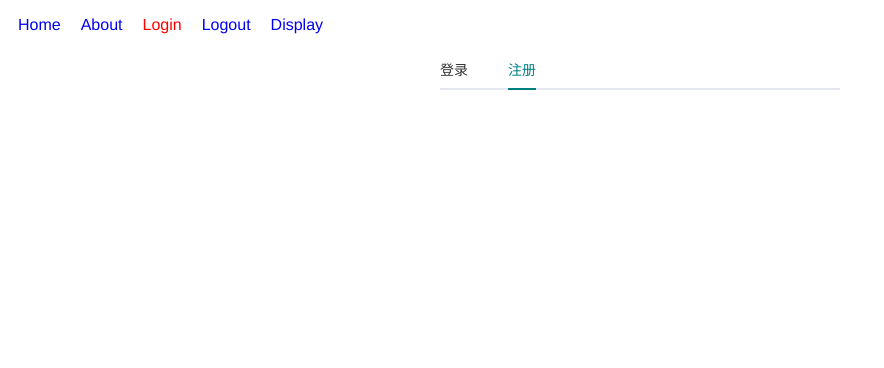
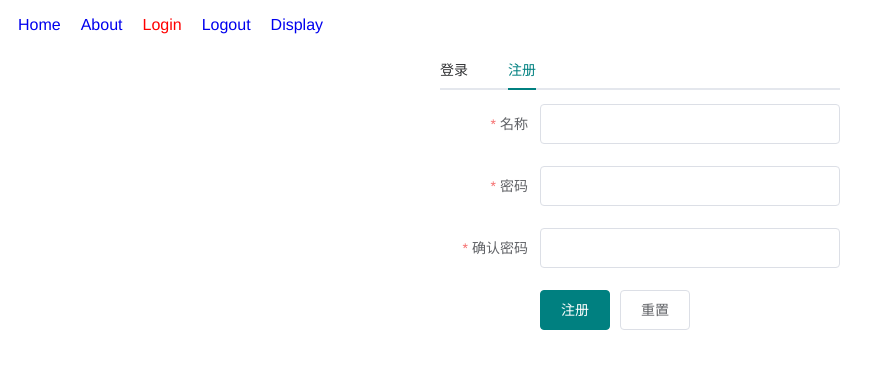
Before and after one commit to gittig11/vue-koa-blog, a Vue app: page /#/home in a window 1280 px wide. Both pictures are taken after a click on the tab "注册". Shown: the top 368 px of the page, without its empty margins (0-884 px from the left). Built offline with nearby package versions, Linux system fonts and the light colour scheme.

Commit message:
add Register.vue

```diff
--- a/src/axios.js
+++ b/src/axios.js
@@ -1,5 +1,5 @@
 import axios from 'axios'
-import router from './router'
+// import router from './router'
 // import store from './store'
 
 //创建axios实例
@@ -12,7 +12,7 @@ var instance = axios.create({
 //request拦截器
 instance.interceptors.request.use(
   config => {
-    // 登录后端的鉴权
+    // 登录后端 http://localhost:3000 的鉴权
     let token = window.localStorage.getItem('token');
     // console.log(token)
     if (token) {
@@ -33,12 +33,16 @@ instance.interceptors.response.use(
   error => {
     if (error.response) {
       switch (error.response.status) {
-        case 401:
+        case 401:  // auth不通过
           // store.dispatch('UserLogout'); //可能是token过期，清除它
-          router.replace({ //跳转到登录页面
+          alert("请先以管理员身份登录~");
+          /*router.replace({ //跳转到登录页面
             path: 'login',
             query: { redirect: router.currentRoute.fullPath } // 将跳转的路由path作为参数，登录成功后跳转到该路由
-          });
+          });*/
+          break;
+        case 409:
+          alert("用户名已经存在~");
           break;
       }
     }
--- a/src/components/Display.vue
+++ b/src/components/Display.vue
@@ -19,7 +19,7 @@ export default {
   mounted(){
     this.axios.get('http://localhost:3000/articles')
       .then((response)=>{
-        // console.log(response.data);
+        console.log(response.data);
         this.$message({
           showClose: true,
           message: `读取MongoDB数据库成功~`,
--- a/src/components/Login.vue
+++ b/src/components/Login.vue
@@ -26,7 +26,7 @@
         </el-form>
       </el-tab-pane>
       <el-tab-pane label="注册" name="second">
-        <!-- <register></register> -->
+        <Register></Register>
       </el-tab-pane>
     </el-tabs>
     <!-- <el-button type="primary" round @click="getUsers()">getUsers</el-button> -->
@@ -37,8 +37,8 @@
 </template>
 
 <script>
-// import register from '@/components/register'
 // import HelloWorld from '@/components/HelloWorld'
+import Register from '@/components/Register'
 import axios from '@/axios.js'
 export default {
   name: "Login",
@@ -128,7 +128,7 @@ export default {
     }
   },
   components: {
-    // register
+    Register
   }
 };
 </script>
--- /dev/null
+++ b/src/components/Register.vue
@@ -0,0 +1,98 @@
+<template>
+  <el-form :model="ruleForm" :rules="rules" ref="ruleForm" label-width="100px" class="demo-ruleForm">
+    <el-form-item label="名称" prop="name">
+      <el-input v-model="ruleForm.name"></el-input>
+    </el-form-item>
+    <el-form-item label="密码" prop="password">
+      <el-input type="password" v-model="ruleForm.password" auto-complete="off"></el-input>
+    </el-form-item>
+    <el-form-item label="确认密码" prop="checkPass">
+      <el-input type="password" v-model="ruleForm.checkPass" auto-complete="off"></el-input>
+    </el-form-item>
+    <el-form-item>
+      <el-button type="primary" @click="submitForm('ruleForm')">注册</el-button>
+      <el-button @click="resetForm('ruleForm')">重置</el-button>
+    </el-form-item>
+  </el-form>
+</template>
+<script>
+import axios from '../axios.js'
+export default {
+  data() {
+    var validatePass = (rule, value, callback) => {
+      if (value === '') {
+        callback(new Error('请输入密码'));
+      } else {
+        if (this.ruleForm.checkPass !== '') {
+          this.$refs.ruleForm.validateField('checkPass');
+        }
+        callback();
+      }
+    };
+    var validatePass2 = (rule, value, callback) => {
+      if (value === '') {
+        callback(new Error('请再次输入密码'));
+      } else if (value !== this.ruleForm.password) {
+        callback(new Error('两次输入密码不一致!'));
+      } else {
+        callback();
+      }
+    };
+    return {
+      activeName: 'second',
+      ruleForm: {
+        name: '',
+        password: '',
+        checkPass: '',
+      },
+      rules: {
+        name: [
+          { required: true, message: '请输入您的名称', trigger: 'blur' },
+          { min: 2, max: 5, message: '长度在 2 到 5 个字符', trigger: 'blur' }
+        ],
+        password: [
+          { required: true, validator: validatePass, trigger: 'blur' }
+        ],
+        checkPass: [
+          { required: true, validator: validatePass2, trigger: 'blur' }
+        ],
+      }
+    };
+  },
+  methods: {
+    submitForm(formName) {
+      this.$refs[formName].validate((valid) => {
+        if (valid) {
+          console.log("this.ruleForm")
+          // delete this.ruleForm["checkPass"]
+          console.log(this.ruleForm)
+          axios.userRegister(this.ruleForm)
+            .then((res) => {
+              if (res.status === 200) {
+                this.$message({
+                  type: 'success',
+                  message: '注册成功'
+                });
+                this.$refs[formName].resetFields();
+              }
+              else {
+                this.$message({
+                  type: 'info',
+                  message: '用户名已经存在'
+                });
+              }
+            })
+        }
+        else {
+          console.log('error submit!!');
+          return false;
+        }
+      });
+    },
+    resetForm(formName) {
+      this.$refs[formName].resetFields();
+    }
+  }
+}
+
+</script>
--- a/src/router/index.js
+++ b/src/router/index.js
@@ -58,7 +58,7 @@ const routes = [
     component: () =>
       import("@/components/Display.vue"),
     meta: {
-      requiresAuth: true
+      requiresAuth: false
     }
   },
 ];
```
